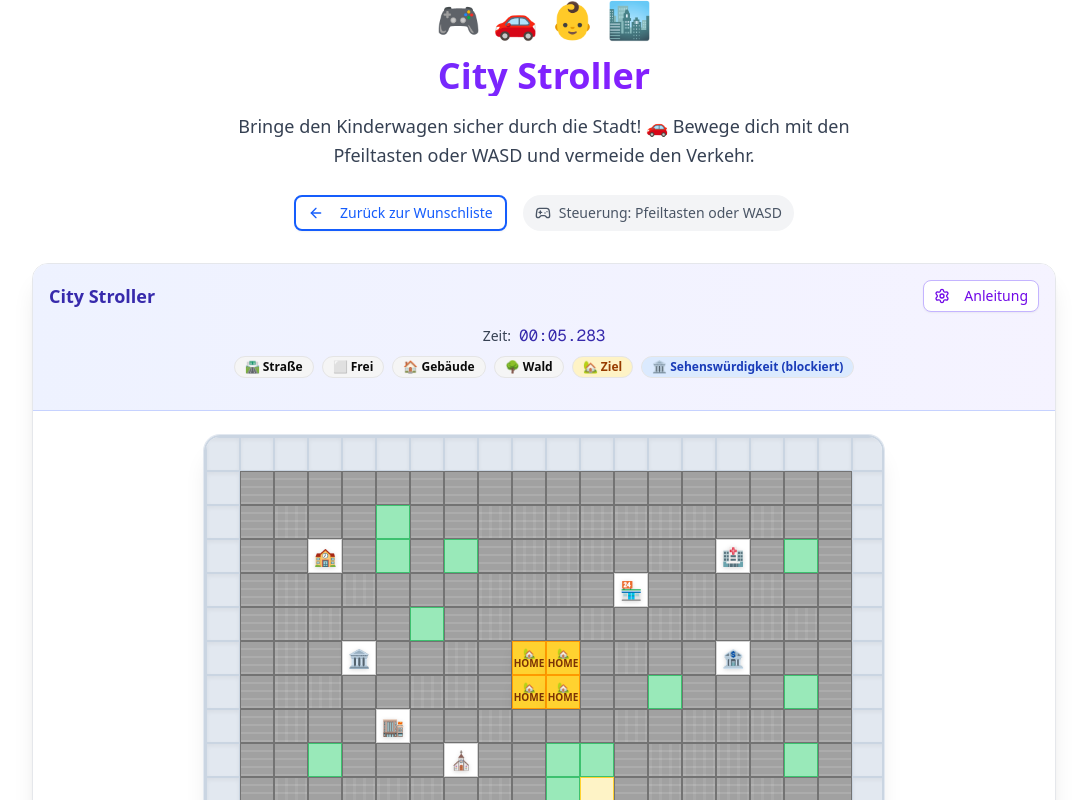
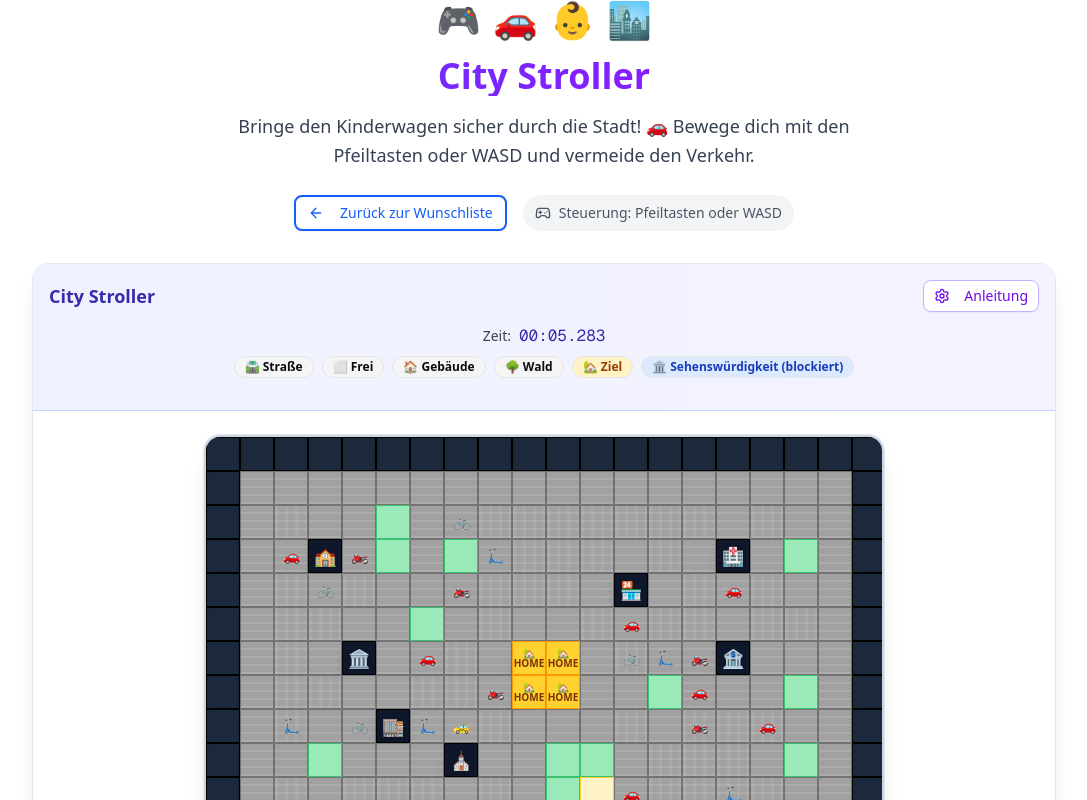
Before and after one commit to gpochs/wunschliste-baby, a Next.js app: page /game in a window 1280 px wide. Shown: the top 800 px of the page, without its empty margins (96-1183 px from the left). Built offline with nearby package versions, Linux system fonts and the light colour scheme.

Commit message:
fix(game): render vehicles on roads again; increase contrast for all colliding tiles

```diff
--- a/src/components/game/CityStroller2.tsx
+++ b/src/components/game/CityStroller2.tsx
@@ -503,13 +503,14 @@ export default function CityStroller2() {
     if (t===TileType.ROAD){
       cls='bg-neutral-400 border border-neutral-500'
     } else if (t===TileType.WALL){
+      // deutlich abheben (blockierend)
       cls = isEdge
-        ? 'bg-slate-200 border border-slate-300 shadow-inner'
-        : 'bg-white border border-neutral-300 shadow-sm'
+        ? 'bg-slate-800 border border-black shadow-inner'
+        : 'bg-slate-900 text-white border border-black shadow-lg'
       {
         const poi = poiIconByKeyRef.current[`${x},${y}`]
         content = poi ? (
-          <span className="text-[14px] md:text-[18px] leading-none text-gray-800 drop-shadow-sm select-none font-semibold">
+          <span className="text-[14px] md:text-[18px] leading-none text-white drop-shadow-sm select-none font-semibold">
             {poi}
           </span>
         ) : null
@@ -533,7 +534,8 @@ export default function CityStroller2() {
         </div>
       )
     } else if (t===TileType.DECOR){
-      cls='bg-blue-200 border border-blue-300'
+      // deutlich blockierend unterscheiden
+      cls='bg-blue-600/70 border border-blue-900 text-white'
       content=decorIconByKeyRef.current[`${x},${y}`] ?? '🚦'
     } else {
       cls='bg-neutral-100 border border-neutral-200'
@@ -568,6 +570,20 @@ export default function CityStroller2() {
               <rect x="6" y="11" width="10" height="4" rx="2" fill="#3b82f6" />
               <path d="M6 11 Q10 3 18 8" fill="#60a5fa" />
             </svg>
+          ) : vHere ? (
+            (()=>{
+              const v = vehiclesRef.current.find(v=>{ const p=v.path[Math.floor(v.t)]; return p&&p.x===x&&p.y===y })
+              const icon = v?.type==='truck' ? '🚚'
+                : v?.type==='ambulance' ? '🚑'
+                : v?.type==='bus' ? '🚌'
+                : v?.type==='taxi' ? '🚕'
+                : v?.type==='police' ? '🚓'
+                : v?.type==='moto' ? '🏍️'
+                : v?.type==='scooter' ? '🛴'
+                : v?.type==='bike' ? '🚲'
+                : '🚗'
+              return <div className="text-sm" aria-label="Fahrzeug">{icon}</div>
+            })()
           ) : content}
         </div>
       )
```
